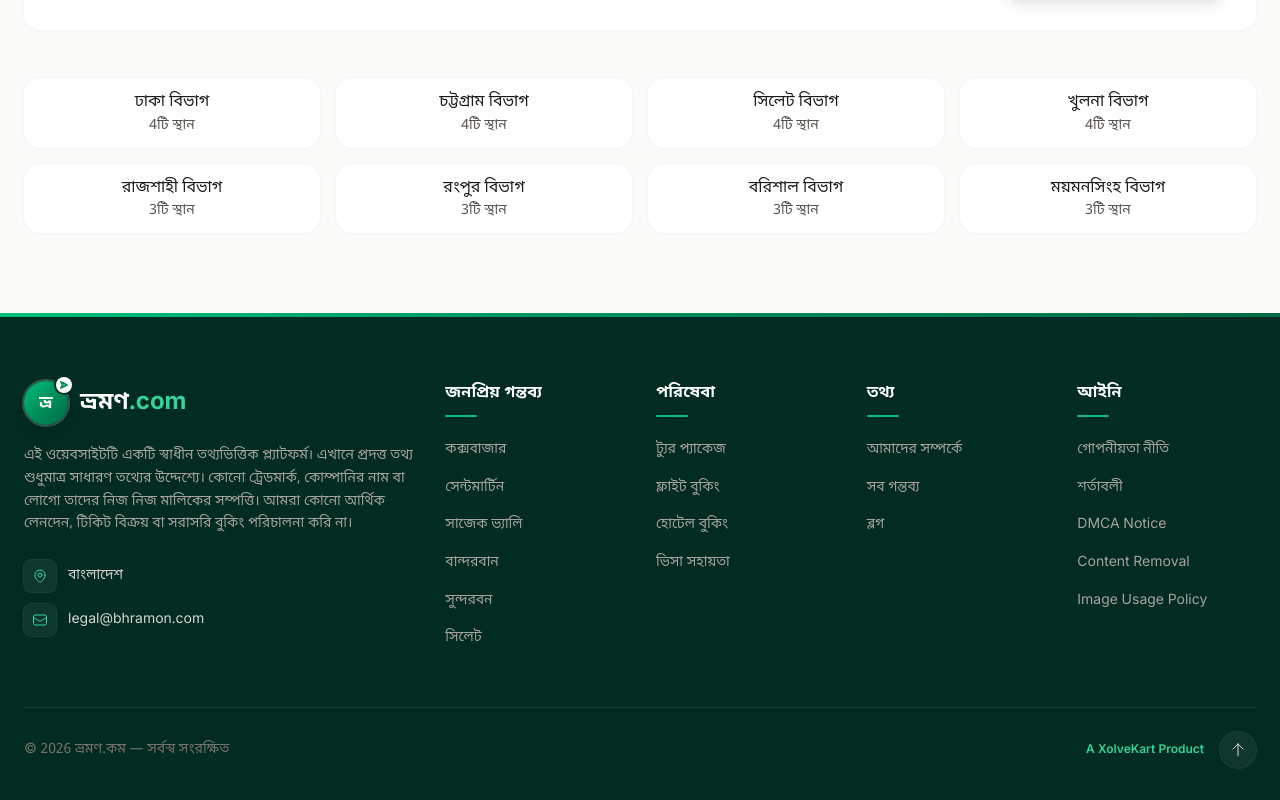
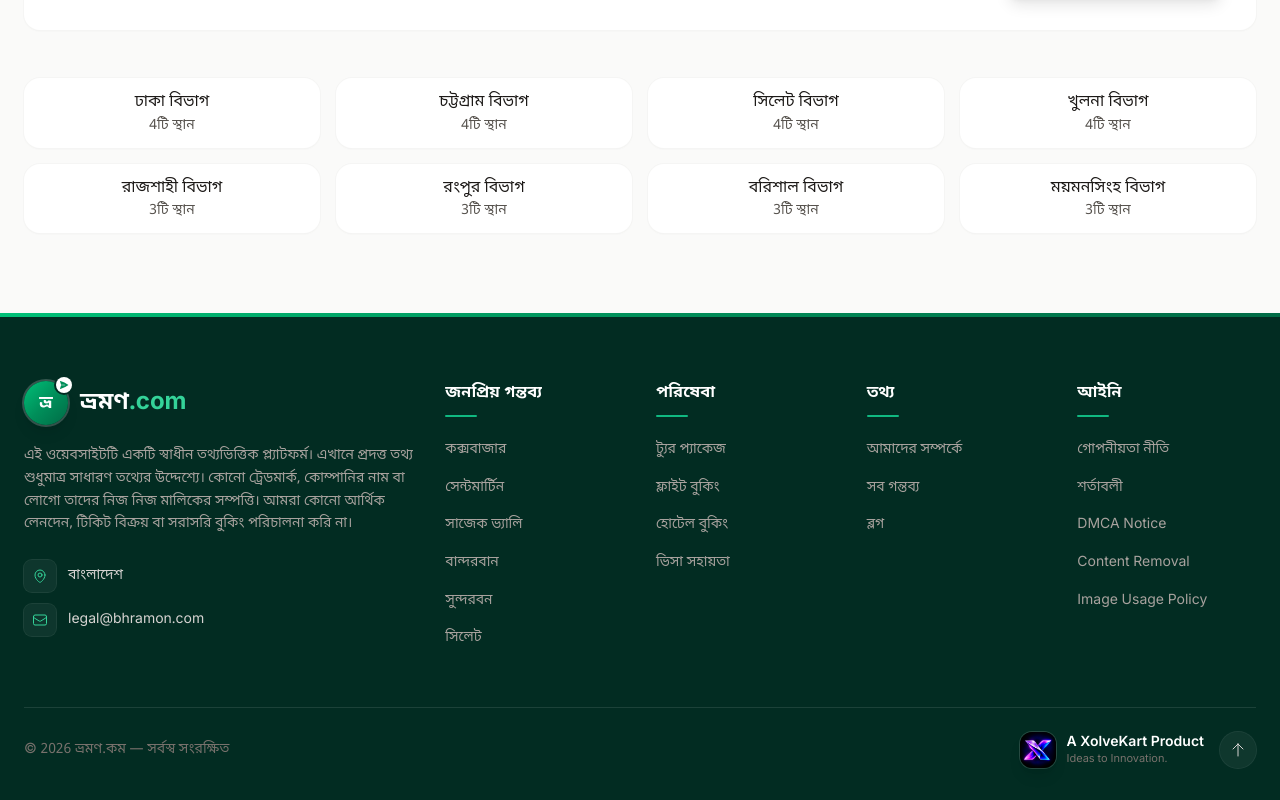
Before and after one commit to diu-shpranto/bhromondotcom, a React (Create React App) app: page / in a window 1280 px wide. Shown: the part 3507-4307 px from the top of the page. Built offline with nearby package versions, Linux system fonts and the light colour scheme.

Commit message:
Footer copyright: XolveKart mother-brand lockup with neon emblem and tagline

```diff
--- a/src/components/layout/Footer.jsx
+++ b/src/components/layout/Footer.jsx
@@ -151,14 +151,29 @@ const Footer = () => {
         </div>
 
         {/* Bottom bar */}
-        <div className="mt-14 border-t border-white/10 pt-6 flex flex-col sm:flex-row items-center justify-between gap-4">
+        <div className="mt-14 border-t border-white/10 pt-6 flex flex-col sm:flex-row items-center justify-between gap-5">
           <p className="text-sm text-stone-500 text-center sm:text-left">
             © 2026 ভ্রমণ.কম — সর্বস্ব সংরক্ষিত
           </p>
           <div className="flex items-center gap-4">
-            <p className="text-xs text-emerald-400 font-semibold">
-              A XolveKart Product
-            </p>
+            {/* Mother-brand lockup */}
+            <div className="flex items-center gap-2.5">
+              <span className="w-9 h-9 rounded-xl overflow-hidden ring-1 ring-white/15 shadow-lg shrink-0">
+                <img
+                  src="/images/xolvekart-emblem.png"
+                  alt="XolveKart"
+                  className="w-full h-full object-cover"
+                />
+              </span>
+              <span className="text-left leading-tight">
+                <span className="block text-sm font-semibold text-white">
+                  A XolveKart Product
+                </span>
+                <span className="block text-[11px] text-stone-500">
+                  Ideas to Innovation.
+                </span>
+              </span>
+            </div>
             <button
               onClick={() => window.scrollTo({ top: 0, behavior: "smooth" })}
               aria-label="উপরে যান"
```
